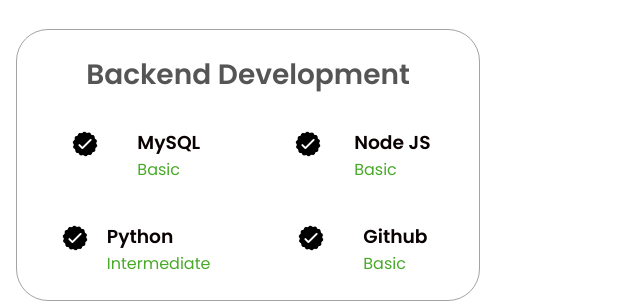
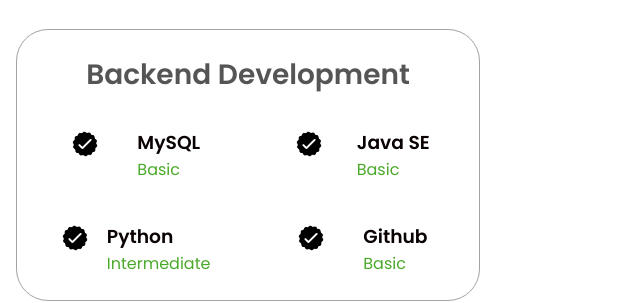
Before and after one commit to Dbhupendra70/portfolio_website, a plain HTML site: page index.html in a window 1280 px wide. Shown: the part 1821-2124 px from the top of the page, 640-1280 px from the left. Drawn offline with Linux system fonts and the light colour scheme.

Commit message:
Java addition index.html

```diff
--- a/index.html
+++ b/index.html
@@ -187,7 +187,7 @@
                   class="icon"
                 />
                 <div>
-                  <h3>Node JS</h3>
+                  <h3>Java SE</h3>
                   <p>Basic</p>
                 </div>
               </article>
```
